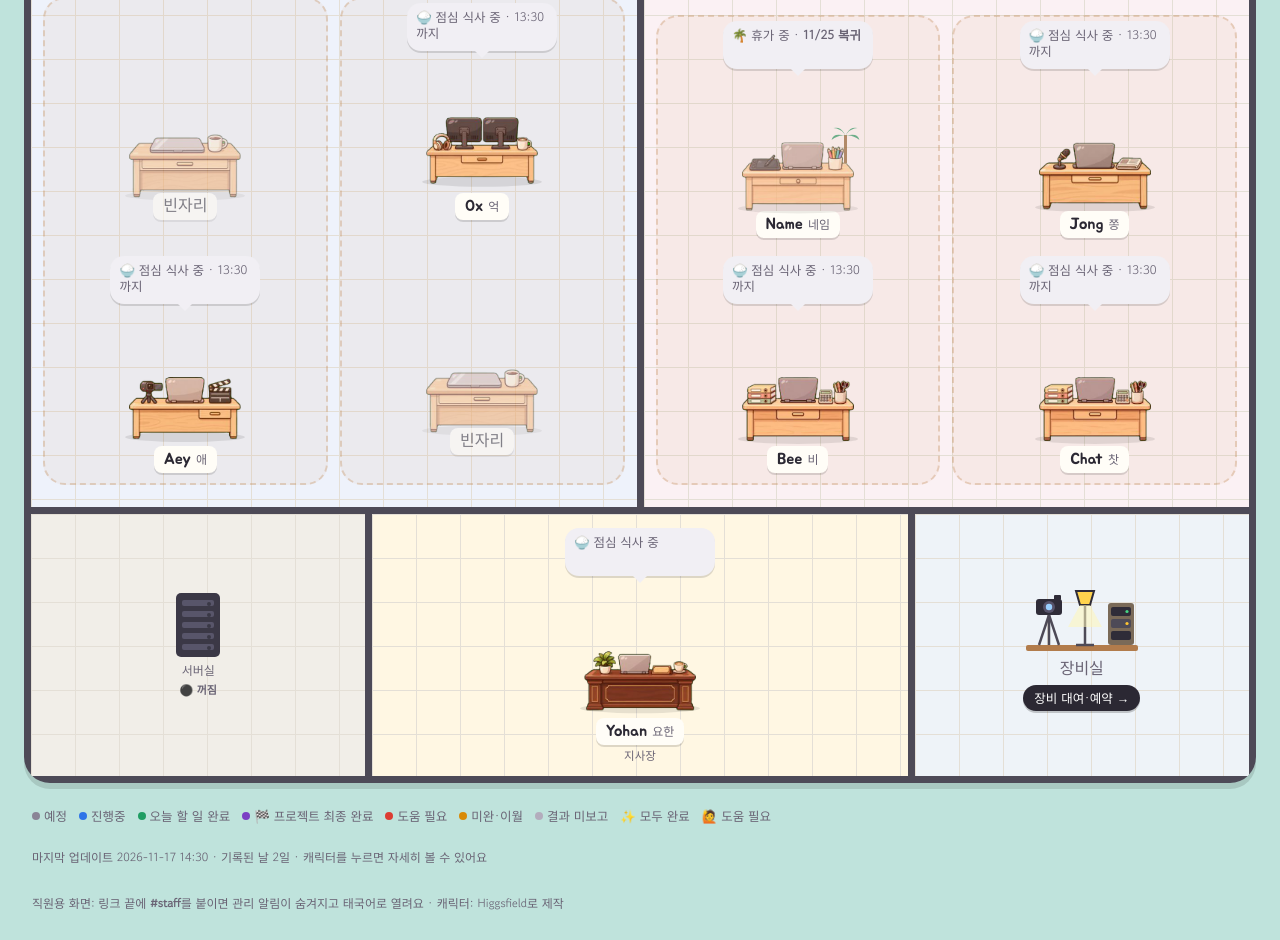
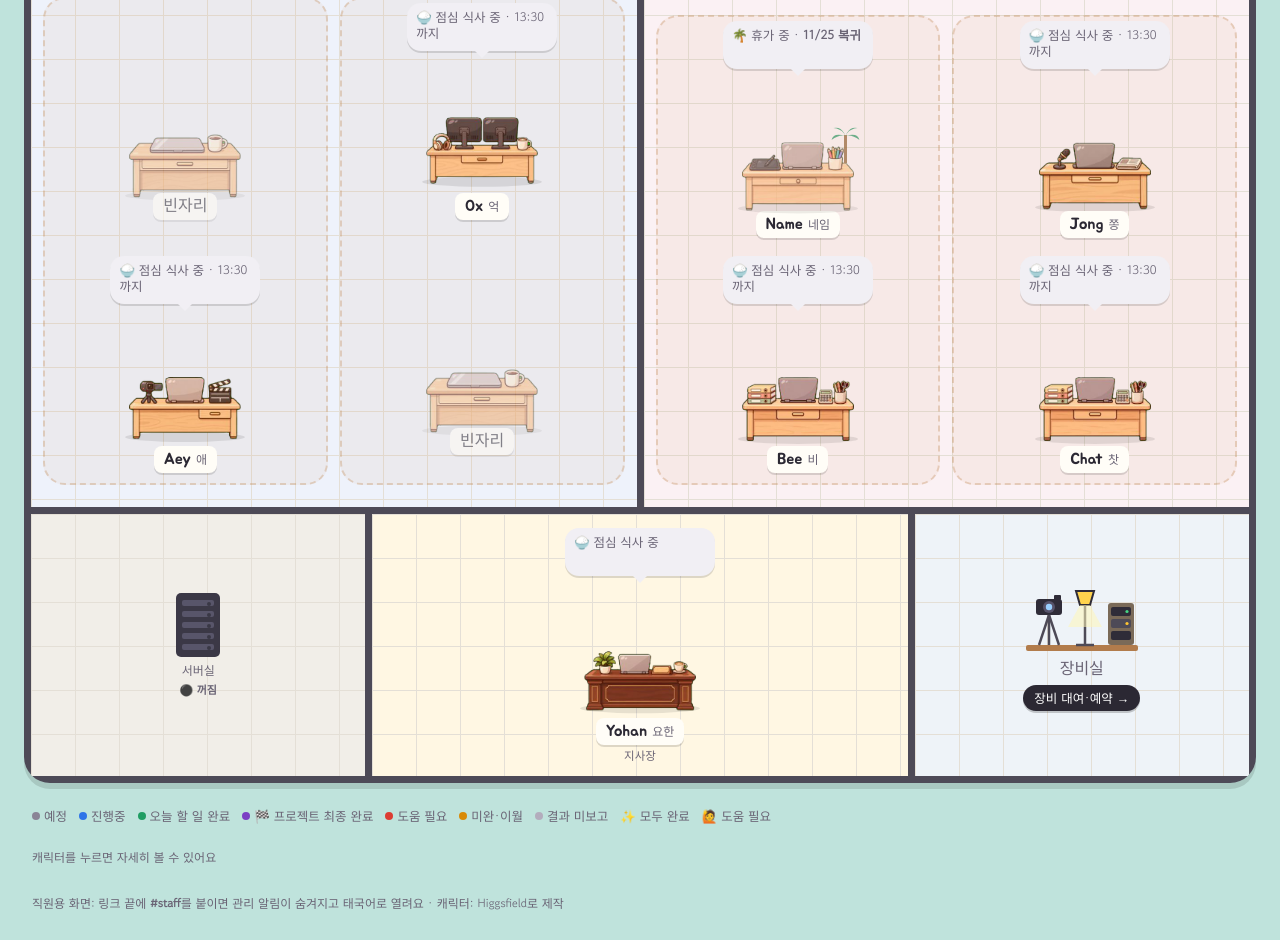
Before and after one commit to CGNTHAI/office, a plain HTML site: page index.html in a window 1280 px wide. Shown: the part 1139-2079 px from the top of the page. Drawn offline with Linux system fonts and the light colour scheme.

Commit message:
Footer: drop stale 'last updated' / day count
Co-Authored-By: Claude Opus 5.5 <noreply@anthropic.com>
Claude-Session: https://claude.ai/code/session_01Vb9CzJrGhNNscNhbacAbBD

```diff
--- a/index.html
+++ b/index.html
@@ -1032,7 +1032,7 @@ function render(){
   },4200);
 
   const nDays = Object.keys(D.days).length;
-  document.getElementById("foot").textContent = T(`마지막 업데이트 ${D.updated} · 기록된 날 ${nDays}일 · 캐릭터를 누르면 자세히 볼 수 있어요`, `อัปเดตล่าสุด ${D.updated} · แตะที่ตัวละครเพื่อดูรายละเอียด`);
+  document.getElementById("foot").textContent = T("캐릭터를 누르면 자세히 볼 수 있어요", "แตะที่ตัวละครเพื่อดูรายละเอียด");
   const h1 = document.querySelector(".brand h1"); if (h1) h1.innerHTML = `<span class="wm" aria-label="CGN THAI">${WM_SVG}</span> ${T("오피스","ออฟฟิศ")}`;
   const sub = document.querySelector(".brand small"); if (sub) sub.textContent = T("오늘 누가 무엇을 하고 있나요?","วันนี้ใครทำอะไรอยู่บ้าง?");
   document.documentElement.lang = LANG; document.body.classList.toggle("staff", STAFF); renderEvents();
```
